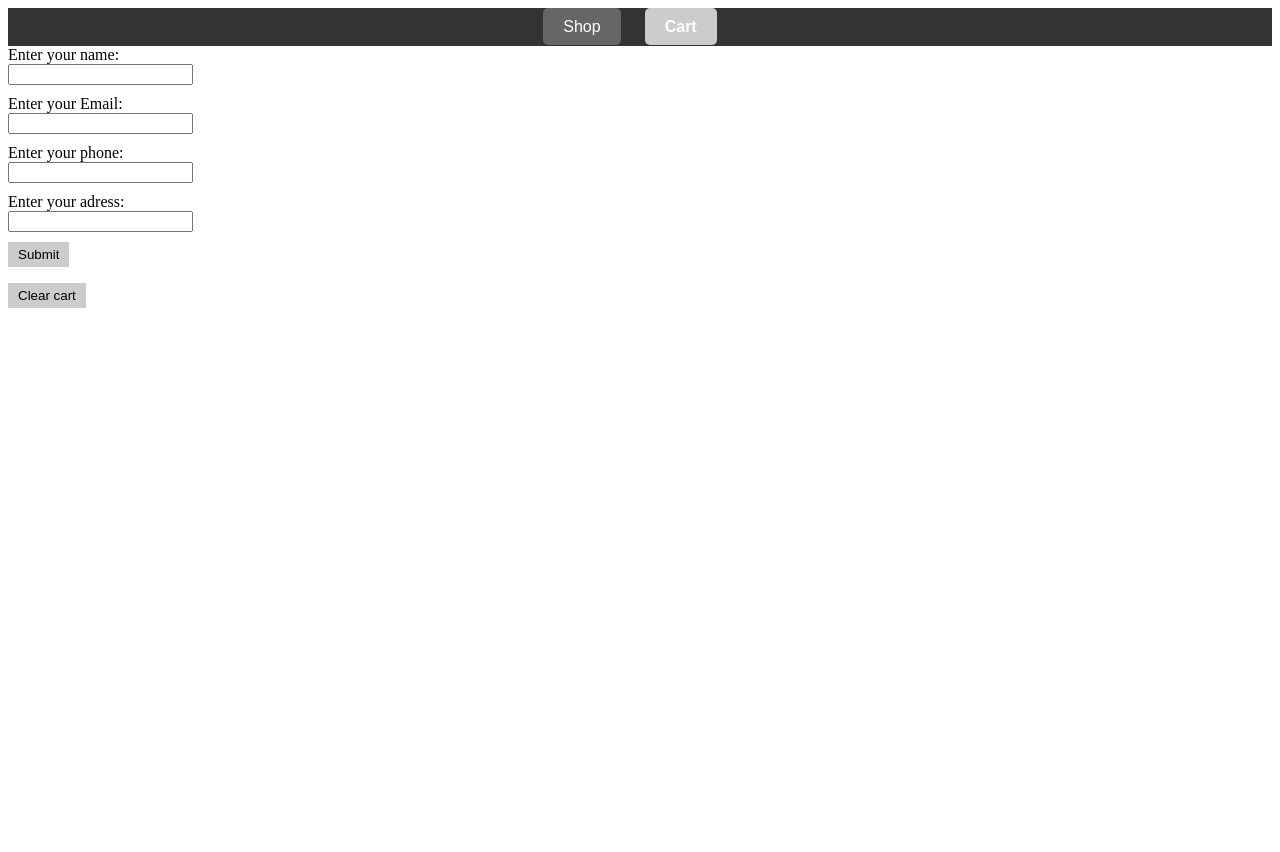
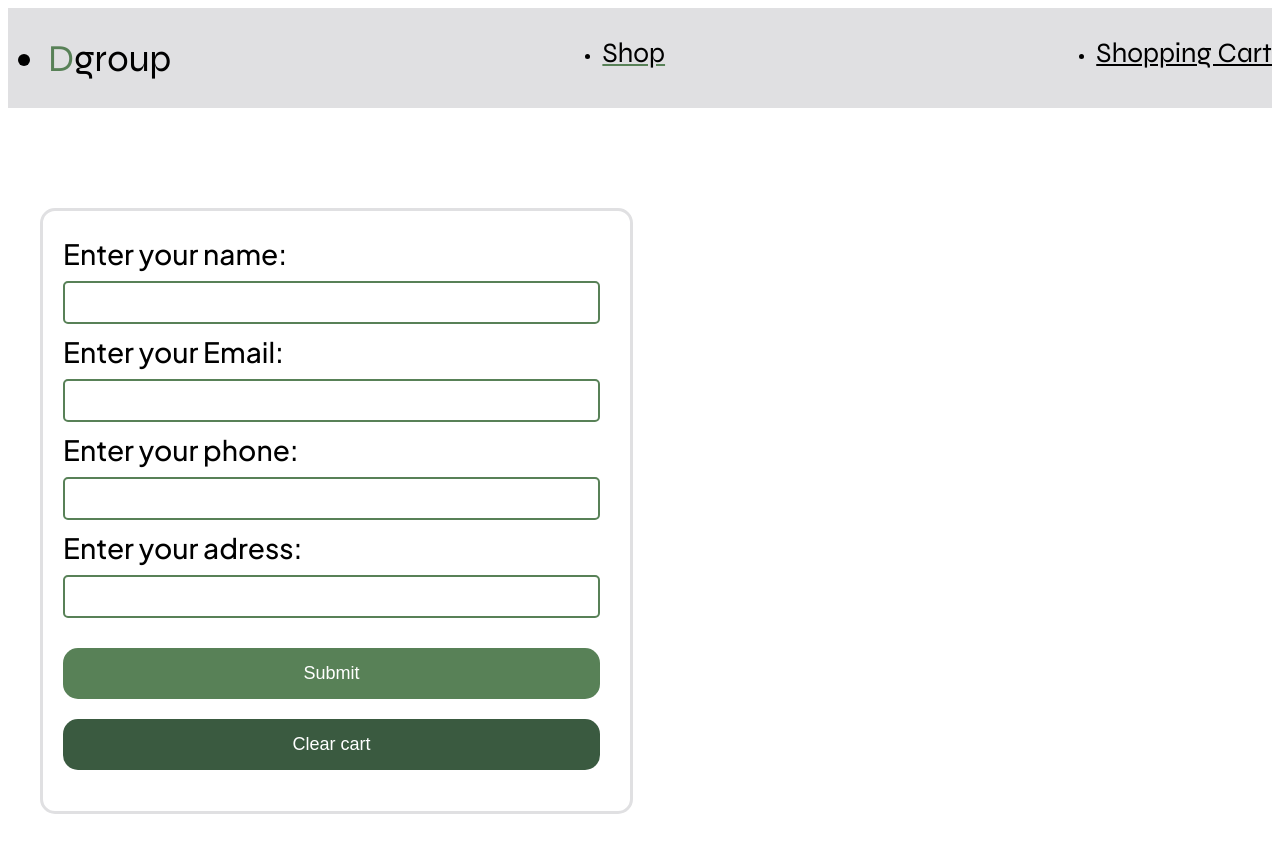
Before and after one commit to ylin14/application-app-LS, a plain HTML site: page cart.html in a window 1280 px wide. Both pictures are taken after a click on the button "Clear cart". Before the commit the page ends 800 px from the top, so only its background shows below. Drawn offline with Linux system fonts and the light colour scheme.

Commit message:
added styles

```diff
--- a/cart.css
+++ b/cart.css
@@ -1,14 +1,49 @@
+@import url('https://fonts.googleapis.com/css2?family=Plus+Jakarta+Sans:wght@400;500;700&family=Syne:wght@400;500;600;800&display=swap');
+.container {
+    font-family: 'Plus Jakarta Sans', sans-serif;
+    display: flex;
+    width: 100%;
+    max-width: 1200px;
+    margin: 100px auto;
+}
+
+
 .orderForm {
-    width: 250px;
+    width: 50%;
+    height: 70vh;
+    border: 3px solid #E0E0E2;
+    padding: 20px 30px 20px 20px;
+    border-radius: 15px;
+    margin-right: 30px;
+    display: flex;
+    flex-direction: column;
+    justify-content: center;
+
 }
 
 .formInput {
     margin-bottom: 10px;
+    display: flex;
+    flex-direction: column;
+}
+
+label {
+    font-size: 28px;
+    font-weight: 500;
+    margin-bottom: 10px;
+}
+
+input {
+    border: 2px solid #588157;
+    height: 35px;
+    padding: 2px;
+    border-radius: 5px;
 }
 
 .cartGoods {
     width: calc(100% - 300px);
     overflow-y: scroll;
+    width: 50%;
 }
 
 .goodsInCartList {
@@ -54,10 +89,22 @@
 
 .button {
     display: inline-block;
-    padding: 5px 10px;
-    background-color: #ccc;
+    padding: 15px 0;
+    background-color: #588157;
+    font-size: 18px;
     border: none;
     cursor: pointer;
+    color: #fff;
+    border-radius: 15px;
+}
+
+.button:not(:last-child) {
+    margin-top: 20px;
+}
+
+.button:hover, .button:focus {
+    transition: 0.5s all ease 0s;
+    background-color: #3a5a40;
 }
 
 .increment {
--- a/cart.html
+++ b/cart.html
@@ -6,22 +6,18 @@
     <link rel="stylesheet" href="./styles.css">
 </head>
 <body>
-<header>
+<header class="header">
     <nav class="navigation">
         <ul class="navigation-list">
-            <li class="navigation-item">
-                <a
-                        href="./index.html"
-                        class="nav-link"
-                >Shop</a
-                >
+            <li class="header__logo">
+                <span class="green">D</span><span>group</span>
             </li>
             <li class="navigation-item">
-                <a
-                        href="./cart.html"
-                        class="nav-link current"
-                >Cart</a
-                >
+                <a href="./index.html" class="nav-link active">Shop</a>
+            </li>
+
+            <li class="navigation-item">
+                <a href="./cart.html" class="nav-link">Shopping Cart</a>
             </li>
         </ul>
     </nav>
@@ -32,30 +28,32 @@
         <form class="orderForm">
             <div class="formInput">
                 <label for="name">Enter your name: </label>
-            <input type="text" name="name" id="name" required>
+                <input type="text" name="name" id="name" required />
             </div>
             <div class="formInput">
                 <label for="email">Enter your Email: </label>
-            <input type="text" name="name" id="email" required>
+                <input type="text" name="name" id="email" required />
             </div>
             <div class="formInput">
                 <label for="phone">Enter your phone: </label>
-            <input type="text" name="name" id="phone" required>
+                <input type="text" name="name" id="phone" required />
             </div>
             <div class="formInput">
                 <label for="adress">Enter your adress: </label>
-            <input type="text" name="name" id="adress" required>
+                <input type="text" name="name" id="adress" required />
             </div>
-        <button type="submit" class="button submitButton">Submit</button>
-    </form>
-    <ul class="cartGoods">
-
-    </ul>
-    </div>
+            <button type="submit" class="button submitButton">
+                Submit
+            </button>
+            <button type="button" class="button clearCart">
+                Clear cart
+            </button>
             <div>
                 <p class="totalPrice"></p>
             </div>
-    <button type="button" class="button clearCart">Clear cart</button>
+        </form>
+        <ul class="cartGoods"></ul>
+    </div>
 </main>
 </body>
 
--- a/header.css
+++ b/header.css
@@ -1,34 +1,63 @@
-.navigation {
-    text-align: center;
-    padding-top: 10px;
-    padding-bottom: 10px;
-    background-color: #333;
+@import url('https://fonts.googleapis.com/css2?family=Syne:wght@400;500;600;800&display=swap');
+
+.header {
+    width: 100%;
+    height: 100px;
+    font-family: 'Syne', sans-serif;
+    background-color: #E0E0E2;
+    display: flex;
+    align-items: center;
+
+
+
 }
 
+.header__logo {
+    color: black;
+    font-size: 38px;
+}
+.green {
+    color: #588157;
+}
+.navigation {
+    width: 100%;
+    display: flex;
+    justify-content: center;
+
+}
 .navigation-list {
-    list-style: none;
-    padding: 0;
-    margin: 0;
-    display: inline-block;
-    position: relative;
+    display: flex;
+    max-width: 1300px;
+    flex: 1 1 1300px;
+    justify-content: space-between;
 }
+.navigation-item {
+}
+.nav-link {
+    font-size: 28px;
+    color: black;
 
-.navigation-item {
-    display: inline-block;
-    margin-right: 20px;
 }
+.active {
+    text-decoration-line: underline;
+    text-decoration-color: #588157;
+}
+.header__tools {
+    display: flex;
+    justify-self: flex-end;
 
-.nav-link {
-    font-family: "Arial", sans-serif;
-    font-size: 16px;
-    text-decoration: none;
-    color: #fff;
-    background-color: #666;
-    padding: 10px 20px;
-    border-radius: 5px;
 }
-
-.current {
-    font-weight: bold;
-    background-color: #ccc;
+.tools__body {
 }
+.tools__list {
+    display: flex;
+    column-gap: 20px;
+}
+.tools__link {
+}
+.tools__git {
+}
+.tools__in {
+}
+.tools__telegram {
+}
--- a/shop.css
+++ b/shop.css
@@ -1,5 +1,41 @@
+@import url('https://fonts.googleapis.com/css2?family=Plus+Jakarta+Sans:wght@400;500;700&family=Syne:wght@400;500;600;800&display=swap');
+
+.main {
+    font-family: 'Plus Jakarta Sans', sans-serif;
+}
+.main__container {
+    width: 100%;
+    max-width: 1200px;
+    margin: 100px auto;
+}
+.main__content {
+    display: flex;
+
+
+}
+
+.main__nav {
+    width: 100%;
+    max-width: 300px;
+    border: 3px solid #E0E0E2;
+    border-radius: 10px;
+    padding-top: 20px;
+    height: 70vh;
+    margin-right: 20px;
+}
+
+.main__products {
+    flex: 1 1 auto;
+    display: flex;
+    justify-content: center;
+    border: 3px solid #E0E0E2;
+    border-radius: 10px;
+    padding-top: 20px;
+}
+
 .container {
-    display: flex;
+
+
 }
 
 .shopList {
@@ -16,29 +52,46 @@
 
 .shopItem {
     border: 1px solid #ccc;
-    border-radius: 5px;
+    border-radius: 15px;
     text-decoration: none;
     display: block;
-    padding: 0 15px;
+    padding: 15px 0px;
     line-height: 25px;
+    font-size: 28px;
+    text-align: center;
+    width: 200px;
+    background-color: #588157;
+    color: #FFFFFF;
+
 
 }
 
 .shopItem:focus,
 .shopItem:hover {
-    background-color: #f7f7f7;
+    transition: 0.5s all ease 0s;
+    background-color: #3a5a40;
+}
+
+.goodsListWrap {
+    display: flex;
+    justify-content: space-around;
+    column-gap: 50px;
+
 }
 
 .goodsItem {
     flex-basis: calc(50% - 10px);
-    background-color: #f7f7f7;
-    padding: 10px;
-    border-radius: 5px;
+    border: 3px solid #E0E0E2;
+    padding: 20px;
+    border-radius: 15px;
     list-style-type: none;
+    height: fit-content;
+    max-width: 220px;
 }
 
 .image {
     width: 100%;
+    max-width: 190px;
     height: 150px;
     object-fit: cover;
     border-radius: 5px;
@@ -47,15 +100,17 @@
 .title {
     font-weight: bold;
     margin-top: 10px;
+    font-size: 20px;
 }
 
 .price {
-    margin-top: 5px;
+    margin-top: 10px;
+    font-size: 16px;
 }
 
 .addToCart {
-    margin-top: auto;
-    background-color: #666;
+    margin-top: 10px;
+    background-color: #588157;
     color: #fff;
     border: none;
     padding: 5px 10px;
@@ -64,5 +119,6 @@
 
 .addToCart:hover,
 .addToCart:focus {
-    background-color: #333;
+    transition: 0.5s all ease 0s;
+    background-color: #3a5a40;
 }
--- a/styles.css
+++ b/styles.css
@@ -1,3 +1,4 @@
+@import url("min.css");
 @import url("header.css");
 @import url("shop.css");
 @import url("cart.css");
```
Also changed, not shown: index.html (+22 -24 lines). Lines whose indentation alone changed are shown as unchanged.
